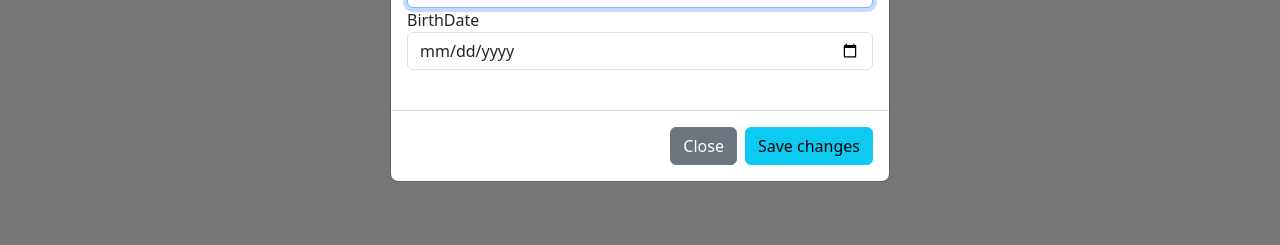
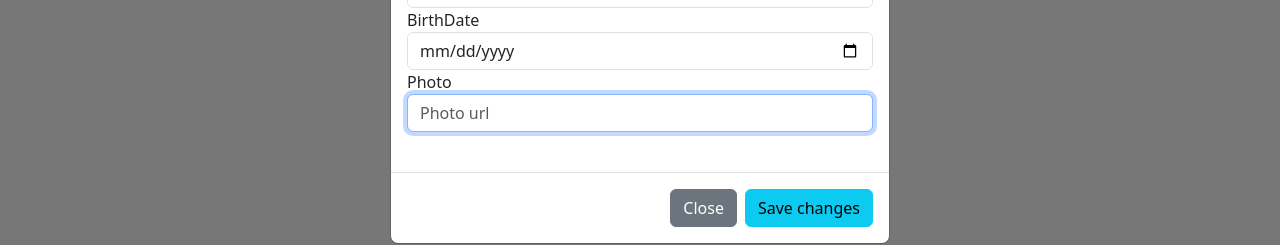
Before and after one commit to emivai/karkasai, a React (Vite) app in the folder react frontend/happy-paws-pet-hospital/: page /pets in a window 1280 px wide. Both pictures are taken after a click on the button "Add pet". Shown: the part 238-483 px from the top of the page. Built offline with nearby package versions, Linux system fonts and the light colour scheme; no server answers.

Commit message:
Update Pets.jsx

```diff
--- a/react frontend/happy-paws-pet-hospital/src/pages/Pets.jsx
+++ b/react frontend/happy-paws-pet-hospital/src/pages/Pets.jsx
@@ -68,7 +68,18 @@ const Pets = () => {
             <input
               type='date'
               id='birthdate'
+              autoFocus
               className='form-control'
+              onChange={e => handleRegisterChange(e)}
+            />
+            <label className='sr-only'>Photo</label>
+            <input
+              type='text'
+              id='name'
+              className='form-control'
+              placeholder='Photo url'
+              required
+              autoFocus
               onChange={e => handleRegisterChange(e)}
             />
           </form>
```
